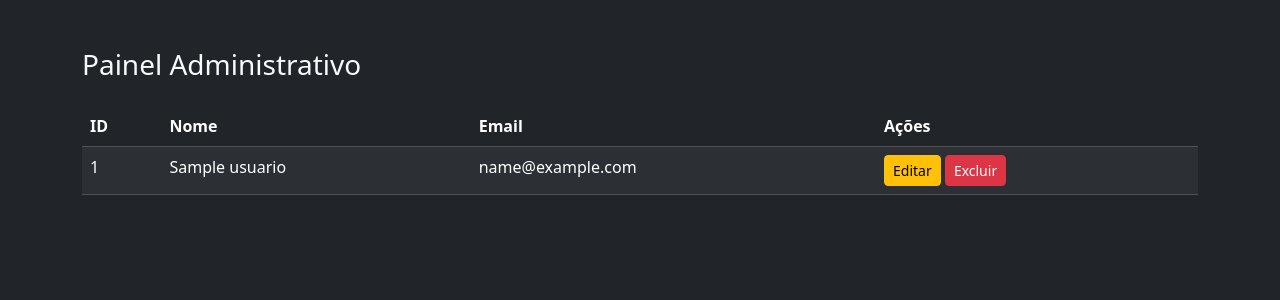
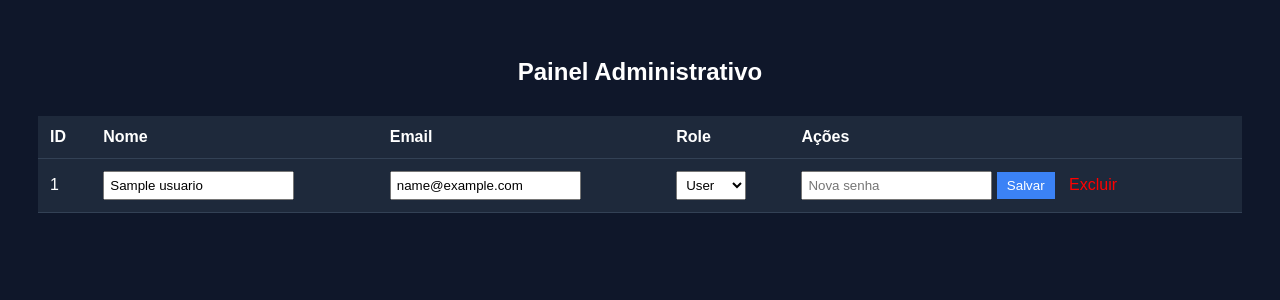
Before and after one commit to iproleplay/controle-financeiro, a Flask app: template templates/admin.html in a window 1280 px wide. Shown: the top 300 px of the page. Run offline with Flask 3, Linux system fonts and the light colour scheme; the template is opened without the code that fills it: most values are stand-ins (such as "Sample title", 1, 10 or a date in 2020); some libraries are stand-ins or nearby versions.

Commit message:
Painel administrativo final

```diff
--- a/app.py
+++ b/app.py
@@ -11,18 +11,12 @@ app.secret_key = os.environ.get("SECRET_KEY", "chave_padrao_segura")
 DATABASE_URL = os.environ.get("DATABASE_URL")
 
 
-# ================= CONEXÃO SEGURA =================
 def get_connection():
     if not DATABASE_URL:
-        raise Exception("DATABASE_URL não configurada no Render.")
-    try:
-        return psycopg2.connect(DATABASE_URL, cursor_factory=RealDictCursor)
-    except Exception as e:
-        print("Erro ao conectar no banco:", e)
-        raise e
+        raise Exception("DATABASE_URL não configurada.")
+    return psycopg2.connect(DATABASE_URL, cursor_factory=RealDictCursor)
 
 
-# ================= FILTRO BRL =================
 @app.template_filter("brl")
 def brl(valor):
     try:
@@ -38,18 +32,16 @@ def login():
         email = request.form.get("email")
         senha = request.form.get("senha")
 
-        try:
-            conn = get_connection()
-            cursor = conn.cursor()
-            cursor.execute("SELECT * FROM usuarios WHERE email=%s", (email,))
-            user = cursor.fetchone()
-            conn.close()
-        except Exception as e:
-            return f"Erro ao conectar no banco: {e}"
+        conn = get_connection()
+        cursor = conn.cursor()
+        cursor.execute("SELECT * FROM usuarios WHERE email=%s", (email,))
+        user = cursor.fetchone()
+        conn.close()
 
         if user and check_password_hash(user["senha"], senha):
             session["usuario_id"] = user["id"]
             session["nome"] = user["nome"]
+            session["role"] = user.get("role", "user")
             return redirect("/dashboard")
         else:
             return "Login inválido"
@@ -58,145 +50,76 @@ def login():
 
 
 # ================= DASHBOARD =================
-@app.route("/dashboard", methods=["GET", "POST"])
+@app.route("/dashboard")
 def dashboard():
-
     if "usuario_id" not in session:
         return redirect("/")
 
-    usuario_id = session["usuario_id"]
+    return render_template("dashboard.html", nome=session["nome"])
 
-    try:
-        conn = get_connection()
-        cursor = conn.cursor()
-    except Exception as e:
-        return f"Erro banco: {e}"
 
-    # FILTROS
-    mes_filtro = request.args.get("mes")
-    categoria_filtro = request.args.get("categoria")
+# ================= ADMIN =================
+@app.route("/admin")
+def admin():
+    if session.get("role") != "admin":
+        return "Acesso negado."
 
-    filtro_sql = "WHERE usuario_id=%s"
-    params = [usuario_id]
-
-    if mes_filtro:
-        filtro_sql += " AND EXTRACT(MONTH FROM data)=%s"
-        params.append(mes_filtro)
-
-    if categoria_filtro:
-        filtro_sql += " AND categoria=%s"
-        params.append(categoria_filtro)
-
-    # SALVAR RENDA
-    if request.method == "POST" and request.form.get("tipo") == "renda":
-        renda = request.form.get("renda")
-        cursor.execute(
-            "UPDATE usuarios SET renda_mensal=%s WHERE id=%s",
-            (float(renda), usuario_id),
-        )
-        conn.commit()
-
-    # SALVAR GASTO
-    if request.method == "POST" and request.form.get("tipo") == "gasto":
-        cursor.execute(
-            """
-            INSERT INTO gastos (usuario_id, descricao, valor, categoria, data)
-            VALUES (%s,%s,%s,%s,%s)
-            """,
-            (
-                usuario_id,
-                request.form["descricao"],
-                float(request.form["valor"]),
-                request.form["categoria"],
-                datetime.now().date(),
-            ),
-        )
-        conn.commit()
-
-    # EXCLUIR
-    if request.args.get("excluir"):
-        cursor.execute(
-            "DELETE FROM gastos WHERE id=%s AND usuario_id=%s",
-            (request.args.get("excluir"), usuario_id),
-        )
-        conn.commit()
-        conn.close()
-        return redirect("/dashboard")
-
-    # RENDA
-    cursor.execute("SELECT renda_mensal FROM usuarios WHERE id=%s", (usuario_id,))
-    renda_row = cursor.fetchone()
-    renda_mensal = float(renda_row["renda_mensal"] or 0) if renda_row else 0
-
-    # GASTOS
-    cursor.execute(f"SELECT * FROM gastos {filtro_sql} ORDER BY data DESC", params)
-    gastos = cursor.fetchall()
-
-    total_gastos = sum([float(g["valor"]) for g in gastos]) if gastos else 0
-    saldo = renda_mensal - total_gastos
-    percentual = (total_gastos / renda_mensal * 100) if renda_mensal > 0 else 0
-
-    # RESUMO CATEGORIA
-    cursor.execute(
-        f"""
-        SELECT categoria, SUM(valor) as total
-        FROM gastos {filtro_sql}
-        GROUP BY categoria
-        """,
-        params,
-    )
-    resumo_categoria = [
-        (r["categoria"], float(r["total"])) for r in cursor.fetchall()
-    ]
-
-    # EVOLUÇÃO MENSAL
-    cursor.execute(
-        """
-        SELECT DATE_TRUNC('month', data) as mes, SUM(valor) as total
-        FROM gastos
-        WHERE usuario_id=%s
-        GROUP BY mes
-        ORDER BY mes
-        """,
-        (usuario_id,),
-    )
-
-    evolucao_mensal = []
-    meses_pt = [
-        "Jan",
-        "Fev",
-        "Mar",
-        "Abr",
-        "Mai",
-        "Jun",
-        "Jul",
-        "Ago",
-        "Set",
-        "Out",
-        "Nov",
-        "Dez",
-    ]
-
-    for row in cursor.fetchall():
-        evolucao_mensal.append(
-            (f"{meses_pt[row['mes'].month-1]}/{row['mes'].year}", float(row["total"]))
-        )
-
+    conn = get_connection()
+    cursor = conn.cursor()
+    cursor.execute("SELECT id, nome, email, role FROM usuarios ORDER BY id")
+    usuarios = cursor.fetchall()
     conn.close()
 
-    return render_template(
-        "dashboard.html",
-        nome=session["nome"],
-        renda_mensal=renda_mensal,
-        saldo=saldo,
-        percentual=percentual,
-        gastos=gastos,
-        resumo_categoria=resumo_categoria,
-        evolucao_mensal=evolucao_mensal,
-    )
+    return render_template("admin.html", usuarios=usuarios)
 
 
-# ================= LOGOUT =================
+@app.route("/admin/editar/<int:user_id>", methods=["POST"])
+def editar_usuario(user_id):
+    if session.get("role") != "admin":
+        return "Acesso negado."
+
+    nome = request.form.get("nome")
+    email = request.form.get("email")
+    senha = request.form.get("senha")
+    role = request.form.get("role")
+
+    conn = get_connection()
+    cursor = conn.cursor()
+
+    if senha:
+        senha_hash = generate_password_hash(senha)
+        cursor.execute("""
+            UPDATE usuarios
+            SET nome=%s, email=%s, senha=%s, role=%s
+            WHERE id=%s
+        """, (nome, email, senha_hash, role, user_id))
+    else:
+        cursor.execute("""
+            UPDATE usuarios
+            SET nome=%s, email=%s, role=%s
+            WHERE id=%s
+        """, (nome, email, role, user_id))
+
+    conn.commit()
+    conn.close()
+
+    return redirect("/admin")
+
+
+@app.route("/admin/excluir/<int:user_id>")
+def excluir_usuario(user_id):
+    if session.get("role") != "admin":
+        return "Acesso negado."
+
+    conn = get_connection()
+    cursor = conn.cursor()
+    cursor.execute("DELETE FROM usuarios WHERE id=%s", (user_id,))
+    conn.commit()
+    conn.close()
+
+    return redirect("/admin")
+
+
 @app.route("/logout")
 def logout():
     session.clear()
--- a/templates/admin.html
+++ b/templates/admin.html
@@ -1,42 +1,53 @@
 <!DOCTYPE html>
 <html>
 <head>
+<meta charset="UTF-8">
 <title>Painel Admin</title>
-    <link href="https://cdn.jsdelivr.net/npm/bootstrap@5.3.3/dist/css/bootstrap.min.css" rel="stylesheet">
+<style>
+body{background:#0f172a;color:white;font-family:Arial;padding:30px;}
+h2{text-align:center;margin-bottom:30px;}
+table{width:100%;border-collapse:collapse;background:#1e293b;}
+th,td{padding:12px;border-bottom:1px solid #334155;text-align:left;}
+input,select{padding:5px;}
+button{background:#3b82f6;color:white;border:none;padding:6px 10px;cursor:pointer;}
+a{color:red;text-decoration:none;margin-left:10px;}
+</style>
 </head>
-<body class="bg-dark text-light">
+<body>
 
-<div class="container mt-5">
-    <h3>Painel Administrativo</h3>
+<h2>Painel Administrativo</h2>
 
-    <table class="table table-dark table-striped mt-4">
-        <thead>
+<table>
 <tr>
 <th>ID</th>
 <th>Nome</th>
 <th>Email</th>
+<th>Role</th>
 <th>Ações</th>
 </tr>
-        </thead>
-        <tbody>
+
 {% for u in usuarios %}
 <tr>
-                <td>{{ u.id }}</td>
-                <td>{{ u.nome }}</td>
-                <td>{{ u.email }}</td>
+<form method="POST" action="/admin/editar/{{u.id}}">
+<td>{{u.id}}</td>
+<td><input name="nome" value="{{u.nome}}"></td>
+<td><input name="email" value="{{u.email}}"></td>
 <td>
-                    <a href="/admin/editar/{{ u.id }}" class="btn btn-warning btn-sm">Editar</a>
-                    <a href="/admin/excluir/{{ u.id }}" class="btn btn-danger btn-sm"
-                       onclick="return confirm('Tem certeza que deseja excluir este usuário?')">
-                       Excluir
-                    </a>
+<select name="role">
+<option value="user" {% if u.role == 'user' %}selected{% endif %}>User</option>
+<option value="admin" {% if u.role == 'admin' %}selected{% endif %}>Admin</option>
+</select>
 </td>
+<td>
+<input type="password" name="senha" placeholder="Nova senha">
+<button>Salvar</button>
+<a href="/admin/excluir/{{u.id}}">Excluir</a>
+</td>
+</form>
 </tr>
 {% endfor %}
-        </tbody>
+
 </table>
-
-</div>
 
 </body>
 </html>
```
Lines whose indentation alone changed are shown as unchanged.
